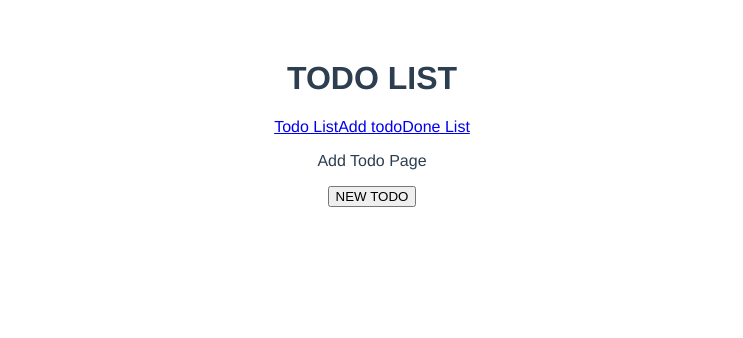
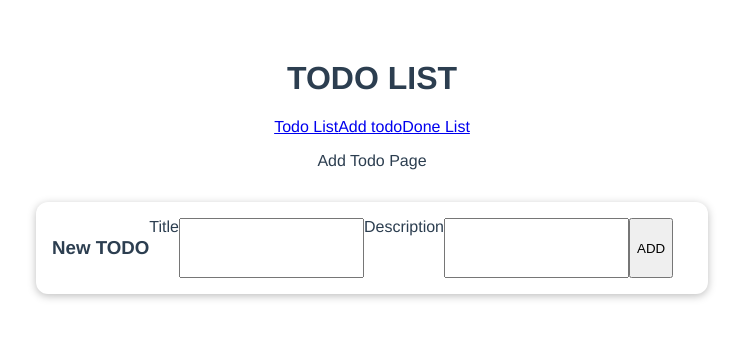
Before and after one commit to mg5566/TODO-LIST-APP-VUE, a Vue app in the folder todo-list-vue/: page /add in a window 1280 px wide. Shown: the top 338 px of the page, without its empty margins (268-1011 px from the left). Built offline with nearby package versions, Linux system fonts and the light colour scheme; no server answers.

Commit message:
refactor: modify props to provide/inject

```diff
--- a/todo-list-vue/src/App.vue
+++ b/todo-list-vue/src/App.vue
@@ -3,10 +3,10 @@
   <header-title></header-title>
   <router-view></router-view>
   <!-- BODY -->
-  <modal-view v-if="isFormModalView" @close-modal="isFormModalView = false">
-    <todo-form @on-submit="submitNewTodo"></todo-form>
-  </modal-view>
-  <button @click="isFormModalView = true">NEW TODO</button>
+<!--  <modal-view v-if="isFormModalView" @close-modal="isFormModalView = false">-->
+<!--    <todo-form @on-submit="submitNewTodo"></todo-form>-->
+<!--  </modal-view>-->
+<!--  <button @click="isFormModalView = true">NEW TODO</button>-->
   <!--  <todo-list :todos="todos" @on-click="clickTodoItem" @set-next-status="setNextStatus" @on-delete="deleteTodo"></todo-list>-->
   <modal-view v-if="isItemModalView" @close-modal="isItemModalView = false">
     <todo-card :todo-item="todos.filter((item) => item.id === showItemID)"></todo-card>
@@ -15,7 +15,6 @@
 
 <script>
 import HeaderTitle from "@/components/HeaderTitle";
-import TodoForm from "@/components/TodoForm";
 // import TodoList from "@/components/TodoList";
 import axios from "axios";
 import calcDate from "@/utils/calcDate";
@@ -25,7 +24,7 @@ import {computed, ref} from "vue";
 const FIREBASE_DOMAIN = "https://todoappvue-d3b68-default-rtdb.firebaseio.com/";
 
 export default {
-  components: {TodoCard, HeaderTitle, TodoForm},
+  components: {TodoCard, HeaderTitle},
   data() {
     return {
       todos: ref([]),
@@ -38,6 +37,9 @@ export default {
     return {
       todos: computed(() => this.todos),
       deleteTodo: this.deleteTodo,
+      submitNewTodo: this.submitNewTodo,
+      setNextStatus: this.setNextStatus,
+      firebaseDomain: FIREBASE_DOMAIN,
     };
   },
   methods: {
@@ -91,6 +93,7 @@ export default {
         this.loadTodos();
 
         this.isFormModalView = false;
+        this.$router.push('/');
       })
           .catch((error) =>
               console.warn("[ERROR]TODO POST", error)
--- a/todo-list-vue/src/components/TodoForm.vue
+++ b/todo-list-vue/src/components/TodoForm.vue
@@ -13,25 +13,22 @@
   </card-base>
 </template>
 
-<script>
-export default {
-  data() {
-    return {
-      title: "",
-      description: "",
-    };
-  },
-  emits: ["on-submit"],
-  methods: {
-    onSubmitHandler() {
-      // call POST request methods
-      this.$emit("on-submit", this.title, this.description);
+<script setup>
+import {inject, ref} from "vue";
 
-      // set input to blank
-      this.title = "";
-      this.description = "";
-    }
-  }
+const title = ref('');
+const description = ref('');
+
+const submitNewTodo = inject('submitNewTodo');
+
+const onSubmitHandler = () => {
+  // call POST request methods
+  // this.$emit("on-submit", this.title, this.description);
+  submitNewTodo(title.value, description.value);
+
+  // set input to blank
+  title.value = "";
+  description.value = "";
 };
 </script>
 
--- a/todo-list-vue/src/components/TodoList.vue
+++ b/todo-list-vue/src/components/TodoList.vue
@@ -7,7 +7,7 @@
           <p>DESCRIPTION</p>
           <p>{{ todo.description }}</p>
           <p>{{ todo.date }}</p>
-          <p class="action--status" @click.stop.prevent="$emit('set-next-status', todo.id)">{{ todo.status }}</p>
+          <p class="action--status" @click.stop.prevent="setNextStatus(todo.id)">{{ todo.status }}</p>
         </div>
 <!--        <button @click.stop.prevent="$emit('on-delete', todo.id)">DELETE</button>-->
         <button @click.stop.prevent="deleteTodo(todo.id)">DELETE</button>
@@ -21,7 +21,8 @@ import {inject} from "vue";
 
 const todos = inject('todos');
 const deleteTodo = inject('deleteTodo');
-console.log(todos);
+const setNextStatus = inject('setNextStatus');
+
 </script>
 
 <style scoped>
--- a/todo-list-vue/src/components/pages/AddTodo.vue
+++ b/todo-list-vue/src/components/pages/AddTodo.vue
@@ -1,3 +1,8 @@
 <template>
   <p>Add Todo Page</p>
+  <todo-form></todo-form>
 </template>
+
+<script setup>
+import todoForm from "@/components/TodoForm";
+</script>
--- a/todo-list-vue/src/components/pages/TodosList.vue
+++ b/todo-list-vue/src/components/pages/TodosList.vue
@@ -1,7 +1,6 @@
 <template>
   <h2>Todos List Page</h2>
   <todo-list></todo-list>
-
 </template>
 
 <script setup>
```
